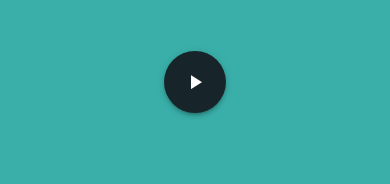
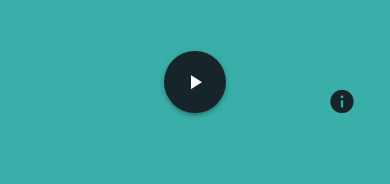
Before and after one commit to Prashanga/Breathe, a Vue app: page / in a window 390 px wide. Shown: the part 244-428 px from the top of the page. Built offline with nearby package versions, Linux system fonts and the light colour scheme.

Commit message:
Info icon added on mobile

```diff
--- a/src/components/BreathingExercise/Index.vue
+++ b/src/components/BreathingExercise/Index.vue
@@ -136,6 +136,7 @@ export default {
               {{ nowPlaying }}
             </v-row>
           </v-col>
+
           <v-col cols="12">
             <v-row justify="center" align="center" class="my-o py-0">
               <v-btn
@@ -161,8 +162,11 @@ export default {
                   >mdi-pause</v-icon
                 >
               </v-btn>
-              <v-icon large>mdi-info</v-icon>
             </v-row>
+
+            <v-btn small right icon absolute fab large color="primaryBlack"
+              ><v-icon>mdi-information</v-icon></v-btn
+            >
           </v-col>
         </v-row>
       </v-col>
```
